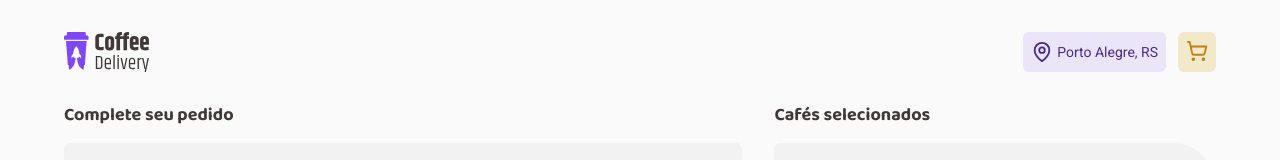
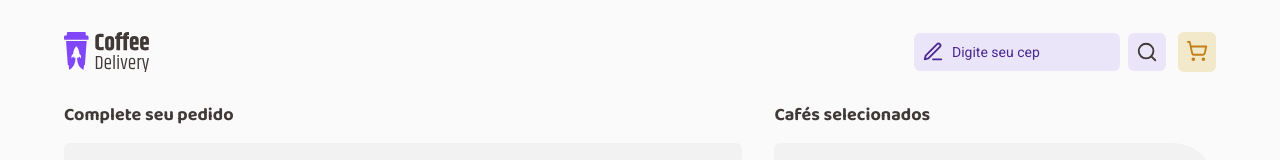
Before and after one commit to felipebdn/coffee-delivery, a Next.js app: page /checkout in a window 1280 px wide. Shown: the top 160 px of the page. Built offline with nearby package versions, Linux system fonts and the light colour scheme; no server answers.

Commit message:
terminado a busca dos dados pelo cep, tanto do header quanto pelo formulario

```diff
--- a/src/app/checkout/FormCheckout.tsx
+++ b/src/app/checkout/FormCheckout.tsx
@@ -1,32 +1,38 @@
-import axios from 'axios'
-import { useState } from 'react'
+import { coffeesFormContext } from '@/context/coffeeFormContext'
+import { GetDataCep } from '@/lib/getDataCep'
+import { useCallback, useContext, useEffect, useState } from 'react'
 import { useFormContext } from 'react-hook-form'
-
-interface dataViaCepTypes {
-  cep: string
-  logradouro: string
-  complemento: string
-  bairro: string
-  localidade: string
-  uf: string
-  ibge: string
-  gia: string
-  ddd: string
-  siafi: string
-}
 
 export function FormChekout() {
   const [inputFocus, setInputFocus] = useState(false)
   const { register, getValues, setValue } = useFormContext()
+  const { location, handleLocation } = useContext(coffeesFormContext)
 
-  async function testeApi() {
+  const getCurrentLocation = useCallback(async () => {
+    const { localidade, logradouro, bairro, uf, cep } = await GetDataCep(
+      location,
+    )
+    setValue('rua', logradouro)
+    setValue('bairro', bairro)
+    setValue('cidade', localidade)
+    setValue('uf', uf)
+    setValue('cep', cep)
+  }, [setValue, location])
+
+  useEffect(() => {
+    getCurrentLocation()
+  }, [getCurrentLocation])
+
+  async function getDataWichCep() {
     const cep = getValues('cep')
-    if (cep.length === 8) {
-      const { data }: { data: dataViaCepTypes } = await axios.get(
-        `http://viacep.com.br/ws/${cep}/json/`,
-      )
-      console.log(data)
+    if (cep.length && cep.length === 8) {
+      const { localidade, logradouro, bairro, uf } = await GetDataCep(cep)
+      setValue('rua', logradouro)
+      setValue('bairro', bairro)
+      setValue('cidade', localidade)
+      setValue('uf', uf)
     }
+    if (cep !== location) handleLocation(cep)
   }
   return (
     <div className="grid grid-cols-7 gap-4">
@@ -34,7 +40,7 @@ export function FormChekout() {
         type="text"
         placeholder="CEP"
         {...register('cep')}
-        onBlur={testeApi}
+        onBlur={getDataWichCep}
         className="inputCheckout inputTextPlaceholder col-span-3"
       />
       <input
@@ -56,7 +62,7 @@ export function FormChekout() {
         <input
           type="text"
           placeholder="Complemento"
-          {...register('rua')}
+          {...register('complemento')}
           onFocus={() => setInputFocus(true)}
           onBlur={() => setInputFocus(false)}
           className="inputTextPlaceholder flex-1 bg-transparent outline-none"
--- a/src/app/providers.tsx
+++ b/src/app/providers.tsx
@@ -1,6 +1,11 @@
+import { CoffeeFormProvider } from '@/context/coffeeFormContext'
 import { CoffeeContextProvider } from '@/context/coffeesContext'
 import { ReactNode } from 'react'
 
 export function Providers({ children }: { children: ReactNode }) {
-  return <CoffeeContextProvider>{children}</CoffeeContextProvider>
+  return (
+    <CoffeeContextProvider>
+      <CoffeeFormProvider>{children}</CoffeeFormProvider>
+    </CoffeeContextProvider>
+  )
 }
--- a/src/components/Header.tsx
+++ b/src/components/Header.tsx
@@ -1,16 +1,52 @@
 'use client'
 import Image from 'next/image'
 import logo from '../assets/images/logo.svg'
-import { MapPin, ShoppingCart } from 'lucide-react'
-import { useContext } from 'react'
+import { Edit3, MapPin, Search, ShoppingCart } from 'lucide-react'
+import { useCallback, useContext, useEffect, useState } from 'react'
 import { coffeeContext } from '@/context/coffeesContext'
+import * as zod from 'zod'
+import { useForm } from 'react-hook-form'
+import { zodResolver } from '@hookform/resolvers/zod'
+import { GetDataCep } from '@/lib/getDataCep'
+import { coffeesFormContext } from '@/context/coffeeFormContext'
+
+const cepSchema = zod.object({
+  cep: zod.string().min(8).max(8),
+})
+
+type cepChemaType = zod.infer<typeof cepSchema>
 
 export function Header() {
   const { cartCoffees } = useContext(coffeeContext)
+  const { location, handleLocation } = useContext(coffeesFormContext)
+  const [stringLocation, setStringLocation] = useState('')
+
+  const setCurrentLocationFromCep = useCallback(async () => {
+    if (location) {
+      const data = await GetDataCep(location)
+      const stringLocation = `${data.localidade}, ${data.uf}`
+      setStringLocation(stringLocation)
+    }
+  }, [location])
+
+  useEffect(() => {
+    setCurrentLocationFromCep()
+  }, [setCurrentLocationFromCep])
+
+  const { handleSubmit, register } = useForm<cepChemaType>({
+    resolver: zodResolver(cepSchema),
+  })
 
   const amountCoffeeInCart = (): number => {
     if (cartCoffees) return cartCoffees.length
     return 0
+  }
+
+  async function SubmitCep({ cep }: cepChemaType) {
+    const data = await GetDataCep(cep)
+    const stringLocation = `${data.localidade}, ${data.uf}`
+    handleLocation(cep)
+    setStringLocation(stringLocation)
   }
 
   return (
@@ -19,10 +55,33 @@ export function Header() {
         <Image src={logo} alt="" height={40} />
       </a>
       <div className="flex gap-3">
-        <div className="flex items-center gap-1 rounded-md bg-purple-light p-2 text-sm text-purple-dark">
-          <MapPin size={22} />
-          Porto Alegre, RS
-        </div>
+        {stringLocation ? (
+          <div className="flex items-center gap-1 rounded-md bg-purple-light p-2 text-sm text-purple-dark">
+            <MapPin size={22} />
+            <p>{stringLocation}</p>
+          </div>
+        ) : (
+          <form
+            onSubmit={handleSubmit(SubmitCep)}
+            className="flex items-center gap-2"
+          >
+            <div className="flex items-center gap-2 rounded-md bg-purple-light p-2 text-sm text-purple-dark">
+              <Edit3 size={22} />
+              <input
+                type="text"
+                {...register('cep')}
+                className="h-full flex-1 bg-transparent outline-none placeholder:text-sm placeholder:text-purple-dark"
+                placeholder="Digite seu cep"
+              />
+            </div>
+            <button
+              type="submit"
+              className="relative flex rounded-md bg-purple-light p-2 text-base-subtitle"
+            >
+              <Search size={22} />
+            </button>
+          </form>
+        )}
         <a
           href="/checkout"
           className="relative flex rounded-md bg-yellow-light p-2 text-yellow-dark"
--- /dev/null
+++ b/src/context/coffeeFormContext.tsx
@@ -0,0 +1,38 @@
+'use client'
+import { ReactNode, createContext, useEffect, useState } from 'react'
+
+interface coffeesFormContextTypes {
+  location: string
+  handleLocation: (local: string) => void
+}
+
+export const coffeesFormContext = createContext({} as coffeesFormContextTypes)
+
+export function CoffeeFormProvider({ children }: { children: ReactNode }) {
+  const [location, setLocation] = useState('')
+
+  useEffect(() => {
+    const getLocationFromInputCep = localStorage.getItem(
+      'Coffee-delivery: location-1.0.0',
+    )
+    if (getLocationFromInputCep && JSON.parse(getLocationFromInputCep)) {
+      setLocation(
+        JSON.parse(localStorage.getItem('Coffee-delivery: location-1.0.0')!),
+      )
+    }
+  }, [])
+
+  function handleLocation(local: string) {
+    if (local !== '') {
+      const stateJSON = JSON.stringify(local)
+      localStorage.setItem('Coffee-delivery: location-1.0.0', stateJSON)
+    }
+    setLocation(local)
+  }
+
+  return (
+    <coffeesFormContext.Provider value={{ location, handleLocation }}>
+      {children}
+    </coffeesFormContext.Provider>
+  )
+}
--- a/src/context/coffeesContext.tsx
+++ b/src/context/coffeesContext.tsx
@@ -29,6 +29,7 @@ export function CoffeeContextProvider({ children }: { children: ReactNode }) {
     CoffeesReducer,
     [] as coffeesInCartTypes[],
   )
+
   useEffect(() => {
     const getItemFromLocalStorage = localStorage.getItem(
       'Coffee-delivery: coffee-cards-1.0.0',
--- /dev/null
+++ b/src/lib/getDataCep.ts
@@ -0,0 +1,21 @@
+import axios from 'axios'
+
+interface dataViaCepTypes {
+  cep: string
+  logradouro: string
+  complemento: string
+  bairro: string
+  localidade: string
+  uf: string
+  ibge: string
+  gia: string
+  ddd: string
+  siafi: string
+}
+
+export async function GetDataCep(cep: string) {
+  const { data }: { data: dataViaCepTypes } = await axios.get(
+    `http://viacep.com.br/ws/${cep || '00000000'}/json/`,
+  )
+  return data
+}
```
Also changed, not shown: src/lib/client.ts (added, +15 -0 lines).
